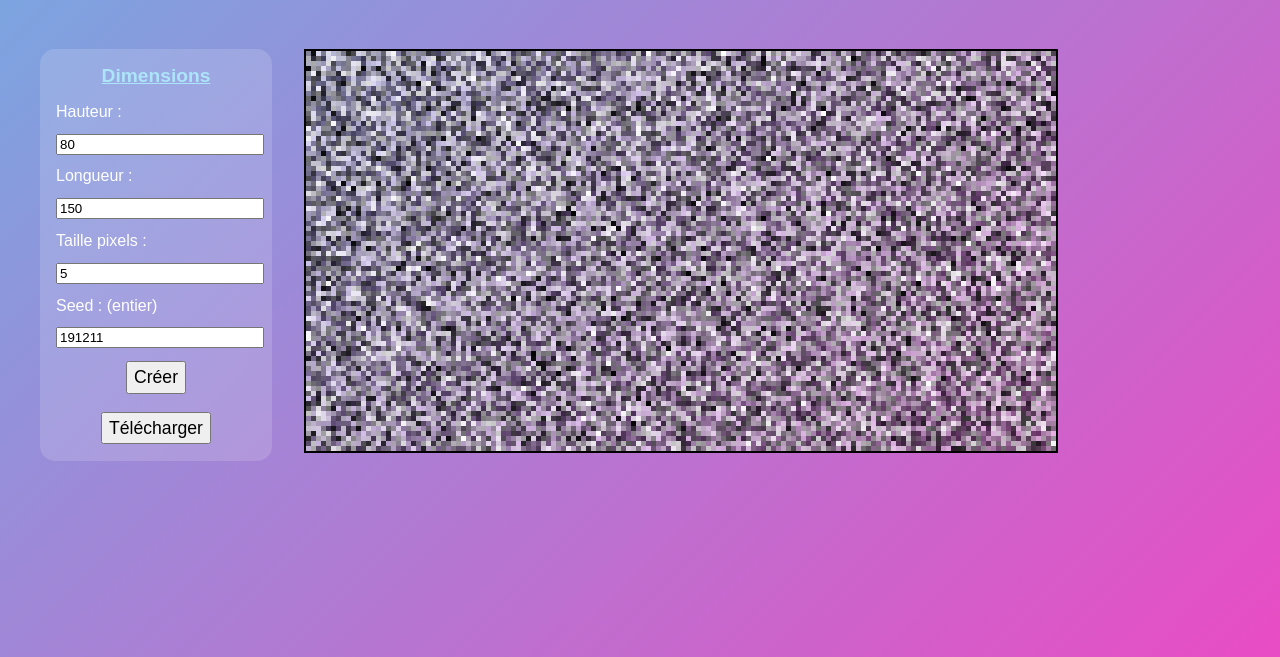
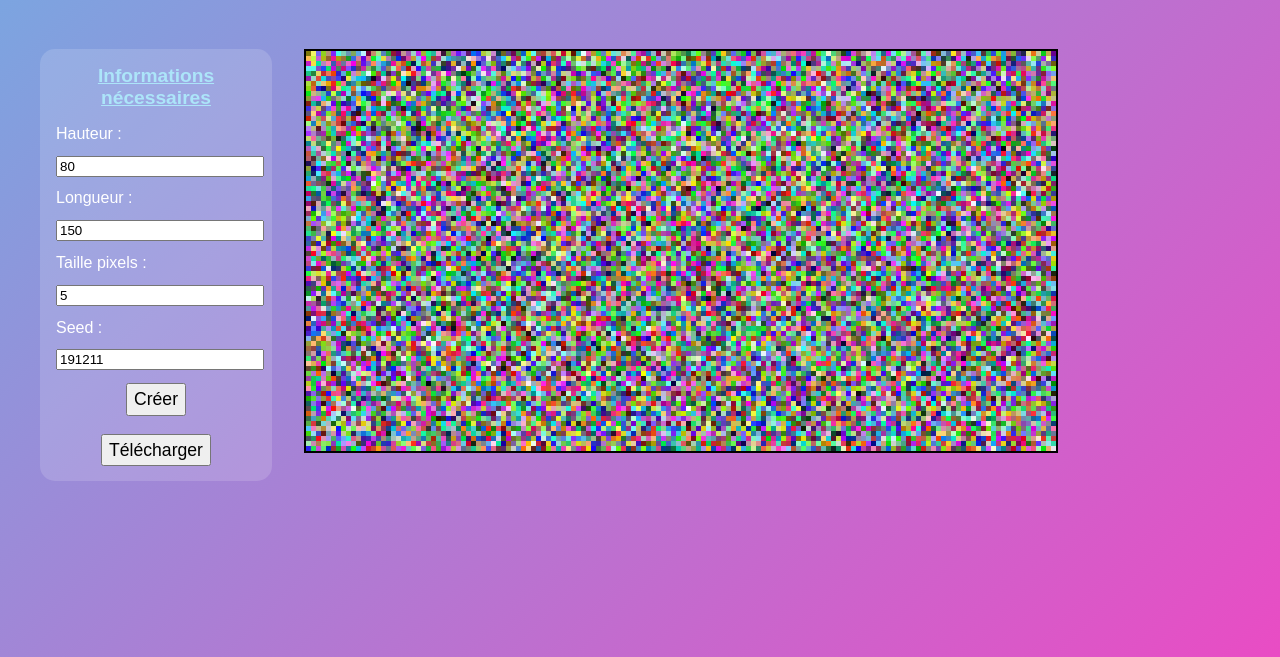
Before and after one commit to AmaniteVitamine/AmaniteVitamine.github.io, a plain HTML site: page index.html in a window 1280 px wide. Shown: the part 143-800 px from the top of the page. Drawn offline with Linux system fonts and the light colour scheme.

Commit message:
v8.2 (calcul de taille de pixel seulement lors de la création de la map + ajout rgb)

```diff
--- a/MyMap.css
+++ b/MyMap.css
@@ -30,7 +30,7 @@ main {
 
 nav {
   width: 200px;                       /* Largeur fixe de la colonne nav */
-  height: 380px;                      /* Hauteur fixe pour voir l’effet */
+  height: 400px;                      /* Hauteur fixe pour voir l’effet */
   background: rgba(255,255,255,0.15); /* Fond blanc très transparent (15%) */
   border-radius: 15px;                /* Angles arrondis de 15px */
   padding: 1rem;                      /* Espace intérieur autour du contenu */
--- a/index.html
+++ b/index.html
@@ -13,7 +13,7 @@
     <main>
         <div class="englobeur">
             <nav>
-                <a class="up-text">Dimensions</a>
+                <a class="up-text">Informations nécessaires</a>
                 <a class="simple-text">Hauteur :</a>
                 <input type="text" id="height" name="height" value="80" style="width: 100%; margin-bottom: 0.8rem;">
 
@@ -23,7 +23,7 @@
                 <a class="simple-text">Taille pixels :</a>
                 <input type="text" id="tp" name="tp" value="5" style="width: 100%; margin-bottom: 0.8rem;">
 
-                <a class="simple-text">Seed : (entier)</a>
+                <a class="simple-text">Seed : </a>
                 <input type="text" id="seed" name="seed" value="191211" style="width: 100%; margin-bottom: 0.8rem;">
 
                 <button id="Creer">Créer</button>
--- a/index.js
+++ b/index.js
@@ -29,8 +29,8 @@ document.addEventListener('DOMContentLoaded', () => {
     lastSeed   = seed2.value;
     rngGlobal  = RandomWithSeed(seed2.value);
   }
-  const mapDatas = generateMapData(width.value, height.value, tp.value, rngGlobal);
-  drawMap(c, ctx, mapDatas);
+  const mapDatas = generateMapData(width.value, height.value, rngGlobal);
+  drawMap(c, ctx, mapDatas, tp.value, height.value, width.value);
 });
 
 
@@ -42,8 +42,8 @@ myButton.addEventListener("click", () => {
     lastSeed   = seed2.value;
     rngGlobal  = RandomWithSeed(seed2.value);
   }
-  const mapDatas = generateMapData(width.value, height.value, tp.value, rngGlobal);
-  drawMap(c, ctx, mapDatas);
+  const mapDatas = generateMapData(width.value, height.value, rngGlobal);
+  drawMap(c, ctx, mapDatas, tp.value, height.value, width.value);
 });
 
 myButtonDownload.addEventListener("click", () => {
@@ -86,25 +86,28 @@ function TestValues(width, height, seed) {
     return true;
 }
 
-function generateMapData(width, height, tpixel, rng) {
+function generateMapData(width, height, rng) {
   const mapData = [];
-  for (let y = 0; y <= height; y++) {
-    for (let x = 0; x <= width; x++) {
-      const grey = Math.floor(rng() * 256);
-      const alpha = rng()*0.5 + 0.5;
-      mapData.push({x : x * tpixel, y : y * tpixel, size : tpixel, grey, alpha});
+  for (let y = 0; y < height; y++) {
+    for (let x = 0; x < width; x++) {
+      const r = Math.floor(rng() * 256);
+      const g = Math.floor(rng() * 256);
+      const b = Math.floor(rng() * 256);
+      mapData.push({x, y, r, g, b});
     }
   }
   return mapData;
 }
 
-function drawMap(canvas, ctx, mapData) {
-  canvas.width = mapData[mapData.length - 1].x;
-  canvas.height = mapData[mapData.length - 1].y;
-  mapData.forEach(cell => {
-    const {x, y, size, grey, alpha} = cell;
-    ctx.fillStyle = `rgba(${grey}, ${grey}, ${grey}, ${alpha})`;
-    ctx.fillRect(x, y, size, size);
-  });
-  canvas.style.display = "block";
+function drawMap(canvas, ctx, mapData, tpixel, height, width) {
+  canvas.width  = width * tpixel;
+  canvas.height = height * tpixel;
+  for (let i = 0; i < mapData.length; i++) {
+    const cell = mapData[i];
+    const x = cell.x * tpixel;
+    const y = cell.y * tpixel;
+    ctx.fillStyle = `rgb(${cell.r}, ${cell.g}, ${cell.b})`;
+    ctx.fillRect(x, y, tpixel, tpixel);
+  }
+  canvas.style.display = 'block';
 }
```
